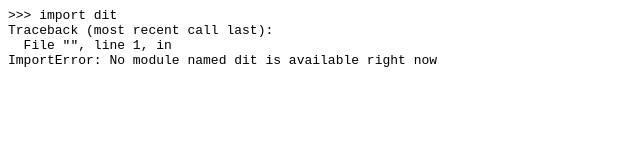
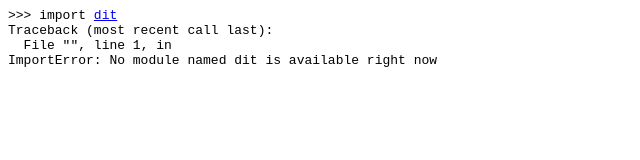
Before and after one commit to dit/dit, a plain HTML site: page site/src/index.html in a window 1280 px wide. Shown: the full height of the page, 0-640 px from the left. Drawn offline with Linux system fonts and the light colour scheme.

Commit message:
mildly update webiste

```diff
--- a/site/src/index.html
+++ b/site/src/index.html
@@ -4,7 +4,7 @@
 </head>
 <body>
 <pre>
->>> import dit
+>>> import <a href=https://github.com/dit/dit>dit</a>
 Traceback (most recent call last):
   File "<stdin>", line 1, in <module>
 ImportError: No module named dit is available right now
```
